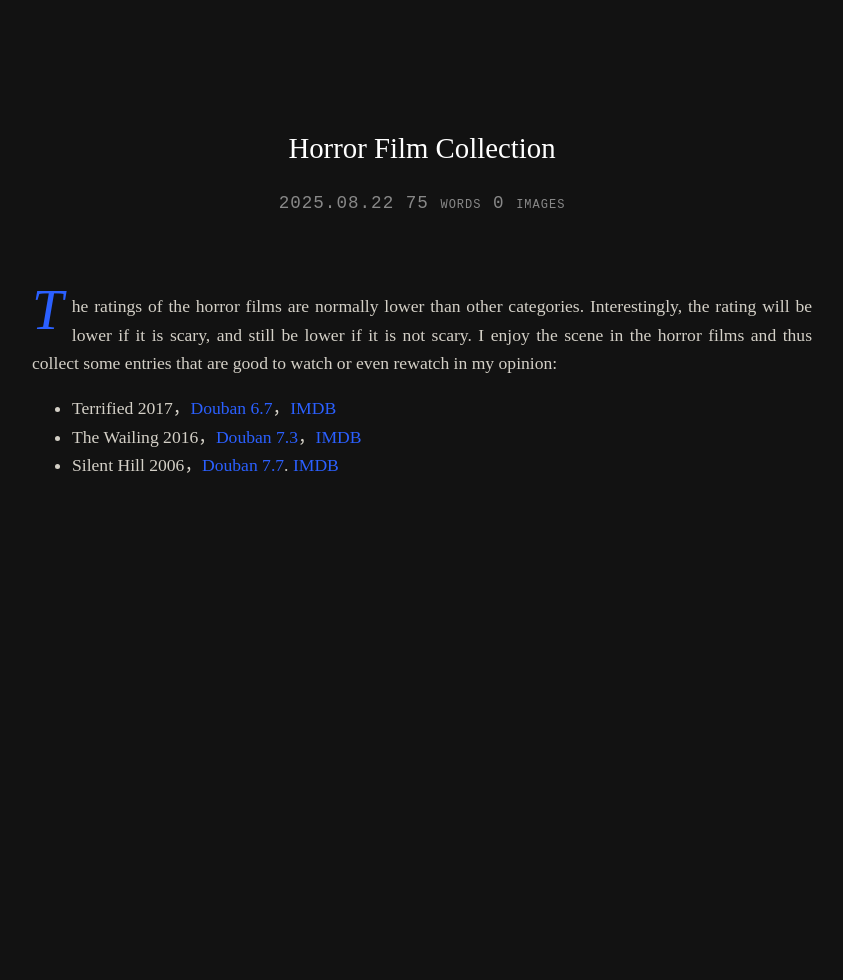
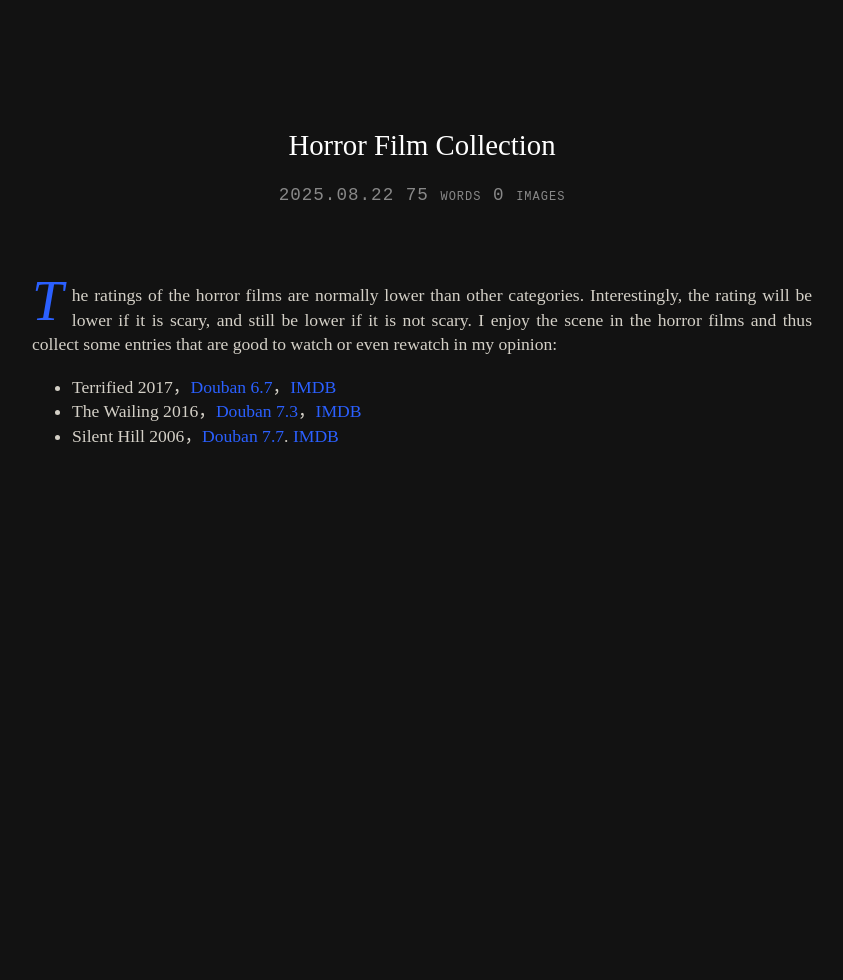
Before and after one commit to lptl/lptl.github.io, a Jekyll site: the page built from _posts/2025-08-22-my-first-post.md, in a window 1280 px wide. Shown: the whole page, without its empty margins (218-1061 px from the left). Built offline with Jekyll 4.4.1, drawn with Linux system fonts in a browser that asks for light colours.

Commit message:
add content

```diff
--- a/assets/css/style.css
+++ b/assets/css/style.css
@@ -34,7 +34,7 @@ body {
     color: var(--ink-color);
     background-color: var(--paper-bg);
     min-height: 100vh;
-    line-height: 1.6;
+    line-height: 1.4;
     font-size: 16px; /* Increased for better readability */
 }
 
@@ -271,7 +271,7 @@ pre {
 
 .post-content {
     font-size: 1.1em; /* Reduced from 1.2em */
-    line-height: 1.6; /* Reduced from 1.7 */
+    line-height: 1.4; /* Reduced from 1.7 */
     text-align: justify;
 }
 
@@ -422,7 +422,7 @@ body {
     /* 1. Adjust Base Sizing */
     body {
         padding: 20px 15px; /* Less padding on sides */
-        font-size: 18px;    /* Comfortable mobile reading size */
+        font-size: 16px;    /* Comfortable mobile reading size */
     }
 
     .main-content-wrapper {
@@ -478,7 +478,7 @@ body {
     }
 
     .post-meta {
-        font-size: 1em; /* Increased from 0.85em */
+        font-size: 0.85em; /* Increased from 0.85em */
         width: 100%;
         display: flex;
         justify-content: space-between;
@@ -502,8 +502,8 @@ body {
     .post-content h2,
     .post-content h3 {
         margin-top: 1.2em;
-        font-size: 1.4em; /* Increased heading size */
-        line-height: 1.4;
+        font-size: 1.1em; /* Increased heading size */
+        line-height: 1.2;
     }
 
     /* Drop Cap adjustment */
```
